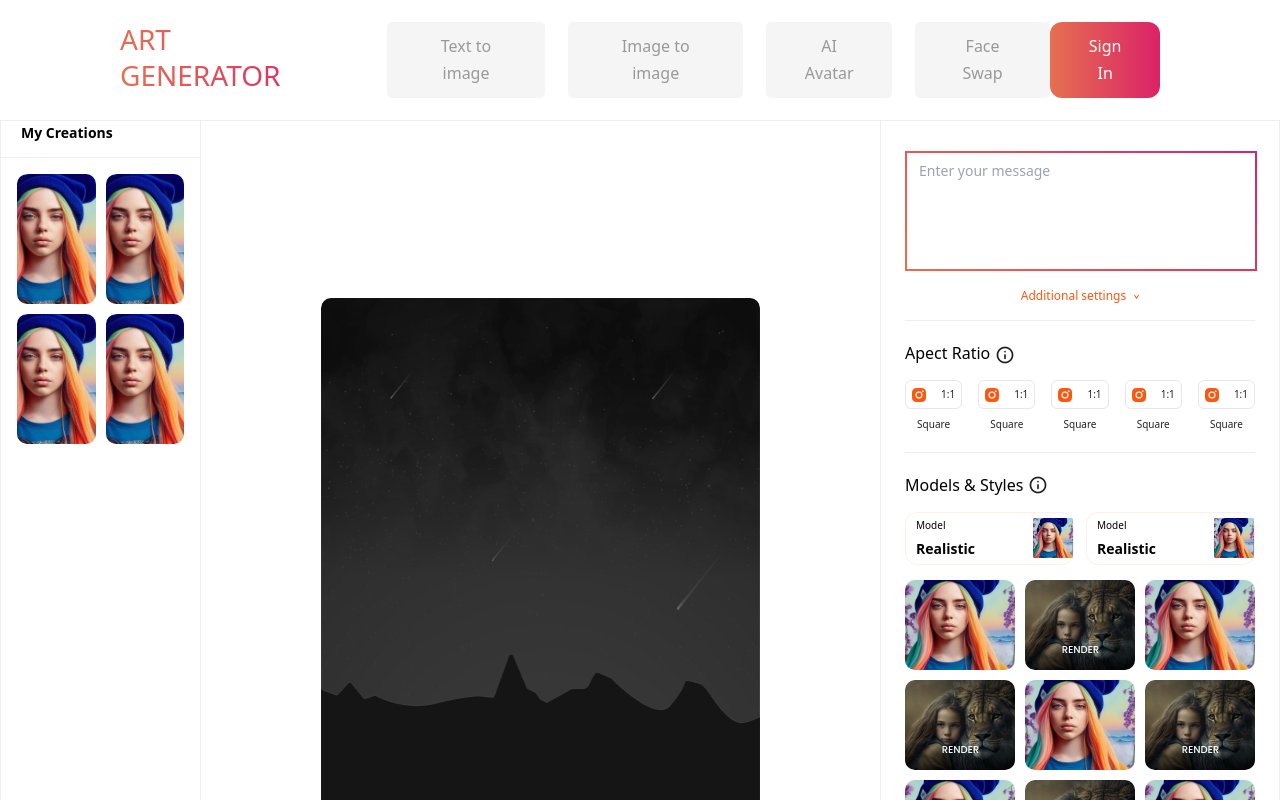
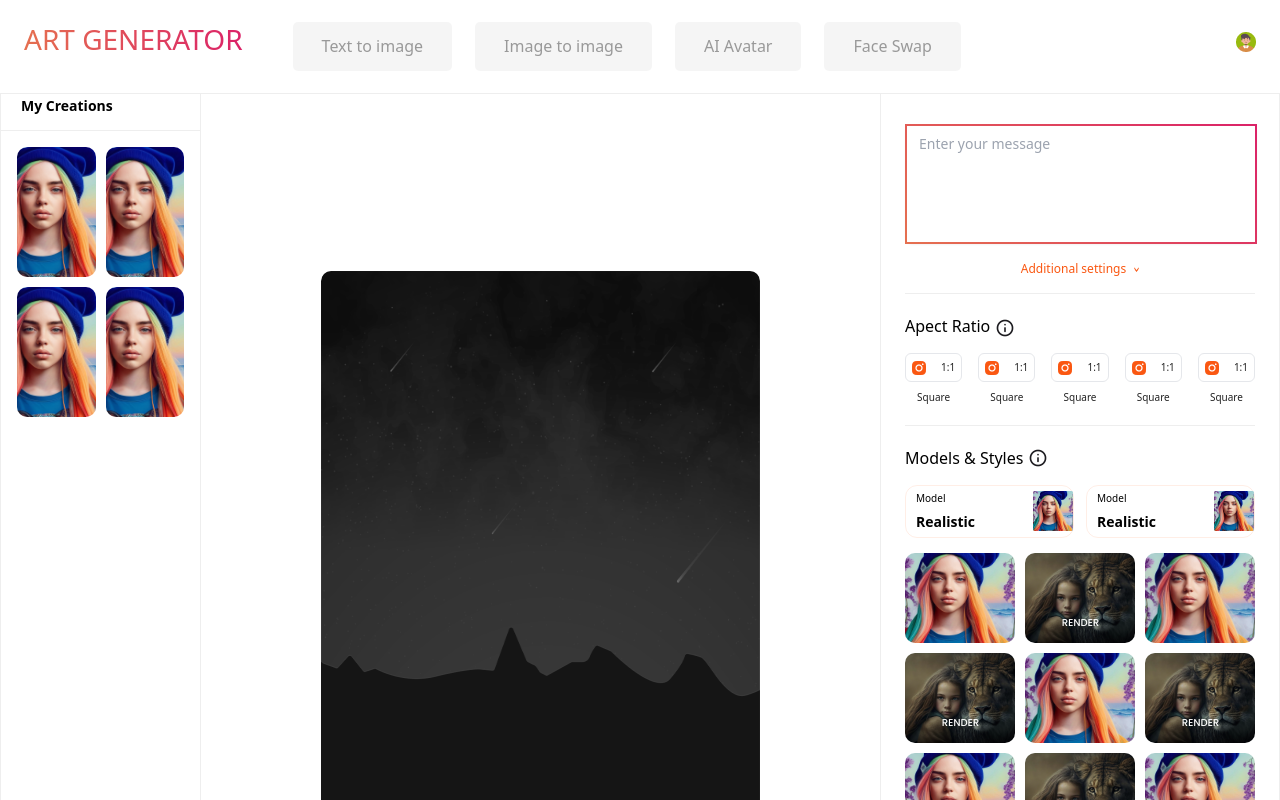
Before and after one commit to aqibzaib/Funsol-Task-For-Frontend-Developer, a React (Create React App) app: page /text-to-image in a window 1280 px wide. Shown: the top 800 px of the page. Built offline with nearby package versions, Linux system fonts and the light colour scheme.

Commit message:
header changes

```diff
--- a/src/components/creations/Header.js
+++ b/src/components/creations/Header.js
@@ -3,8 +3,8 @@ import React from 'react'
 const Header = () => {
   return (
 <>
-<section className="max-w-[1440px] mx-auto ">
-    <div className="flex justify-between  py-[22px] pl-6 pr-[0px] lg:px-[120px]">
+<section className="max-w-full mx-auto px-6">
+    <div className="flex justify-between  py-[22px]  ">
      <div className="flex flex-row gap-[50px]">
      <p className="font-[400] text-[28px] leading-[35.7px] bg-clip-text text-transparent bg-gradient-to-r from-[#E57050] to-[#DB2268] cursor-pointer">
         ART GENERATOR
@@ -26,10 +26,8 @@ const Header = () => {
         </div>
       </div>
      </div>
-      <button className="hidden lg:block text-[16px] font-[500] text-[#FFFFFF] leading-[27px] px-[29px] pt-[11px] pb-[11px] bg-gradient-to-r from-[#E57050] to-[#DB2268]  rounded-[12px] cursor-pointer">
-        Sign In
-      </button>
-      <img src='./Images/man.png' alt='loading...' className='lg:hidden block w-[20px] h-[20px] mt-[10px]'/>
+
+      <img src='./Images/man.png' alt='loading...' className=' w-[20px] h-[20px] mt-[10px]'/>
     </div>
 
   </section>
--- a/src/components/home/Navbar.js
+++ b/src/components/home/Navbar.js
@@ -5,7 +5,7 @@ const Navbar = () => {
     <section className="max-w-[1440px] mx-auto">
       <div className="flex justify-between py-[22px] px-[120px]">
         <div className="flex flex-row gap-[50px]">
-          <p className="font-audiowide font-[400] text-[28px] leading-[35.7px] text-[#E57050] cursor-pointer">
+          <p className="font-audiowide font-[400] text-[28px] leading-[35.7px] bg-clip-text text-transparent bg-gradient-to-r from-[#E57050] to-[#DB2268] cursor-pointer">
             ART GENERATOR
           </p>
           <div className="hidden md:block">
```
